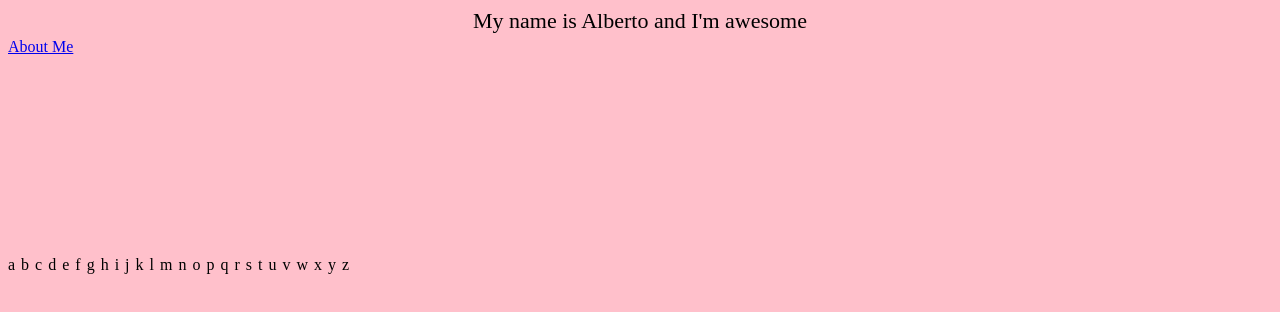
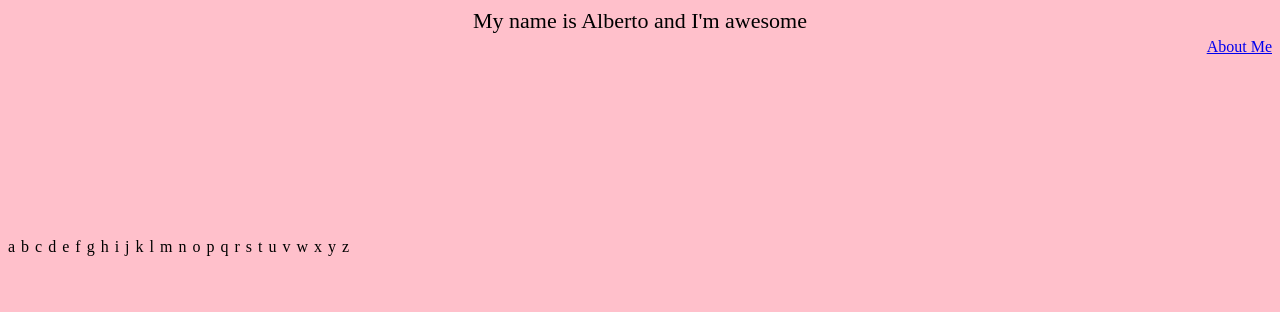
Before and after one commit to arbylee/crawlberto, a plain HTML site: page index.html in a window 1280 px wide. Drawn offline with nearby package versions, Linux system fonts and the light colour scheme; files that its build step writes are made by us from their sources.

Commit message:
Move the nav out of the way for the console button

```diff
--- a/app.less
+++ b/app.less
@@ -16,6 +16,10 @@ body {
   50%  {background-color: orange;}
   85%  {background-color: green;}
   100% {background-color: pink;}
+}
+
+.nav {
+  float: right;
 }
 
 #main_text {
```
